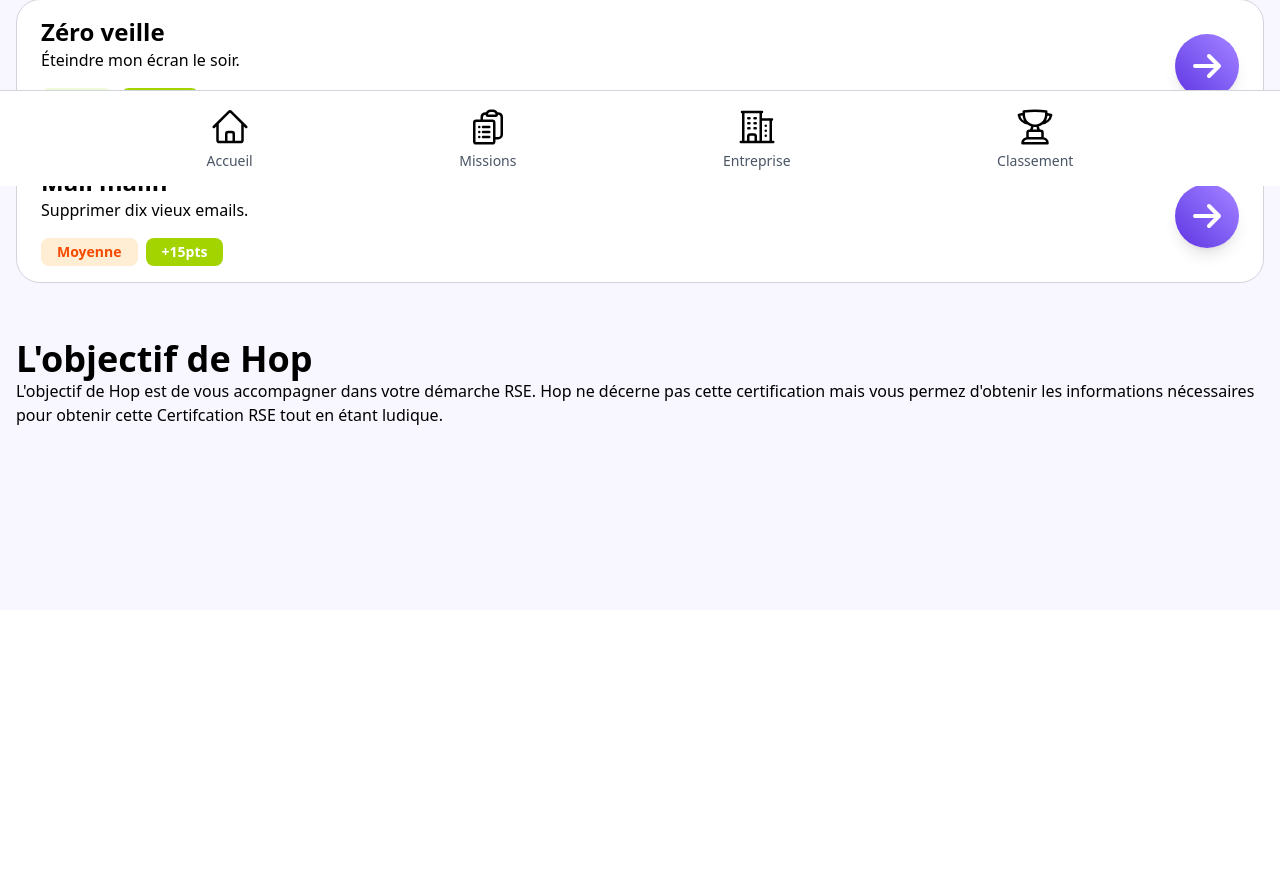
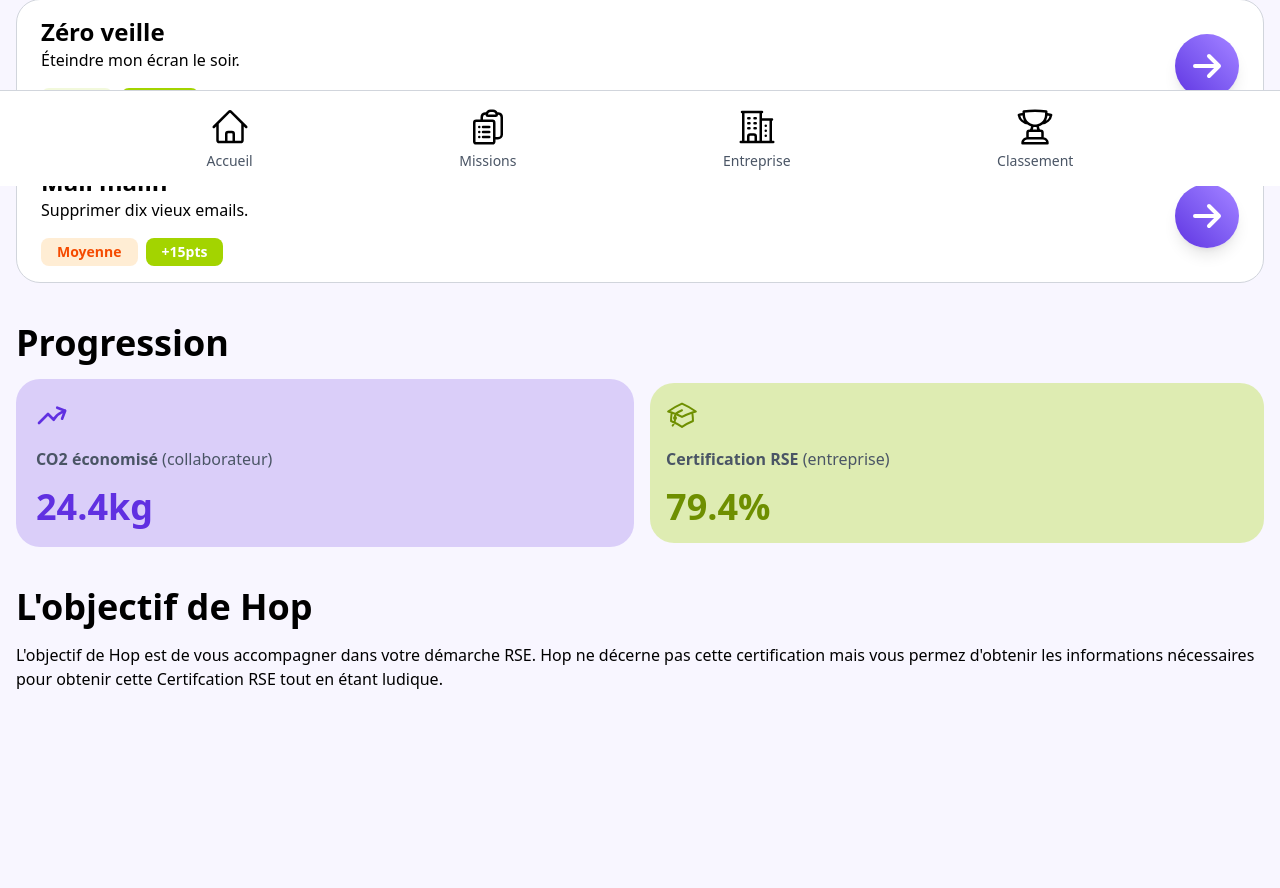
Before and after one commit to BaptisteDelavenay/Hop, a PHP site: page /app/views/accueilCollaborateur.php in a window 1280 px wide. Shown: the part 614-1502 px from the top of the page. Before the commit the page ends 1039 px from the top, so only its background shows below. Run offline with PHP 8.4, Linux system fonts and the light colour scheme; the visitor is signed in with stand-in values (Sample User, id 1); data comes from the database, SQL or seed files in the repository; style sheets or scripts are compiled from the project's sources; some libraries are stand-ins or nearby versions.

Commit message:
ajout div progression dans la page d'accueil

```diff
--- a/app/views/accueilCollaborateur.php
+++ b/app/views/accueilCollaborateur.php
@@ -32,6 +32,7 @@
         $pdp = $infosUser["photo_profil"];
     ?>
 
+    <!-- Header avec photo de profil et nom -->
     <header class="w-full pt-10 p-4 mb-24 flex items-start justify-between">
 
         <div class="flex items-start">
@@ -47,7 +48,7 @@
         </div>
     </header>
 
-    <section class="bg-[#F8F6FF] p-4 w-full rounded-t-3xl absolute h-250">
+    <section class="bg-[#F8F6FF] p-4 w-full rounded-t-3xl absolute h-350">
 
         <!-- div Streak -->
         <div class="bg-white border border-gray-300 rounded-2xl px-4 py-6 relative -mt-20">
@@ -72,7 +73,7 @@
                     </div>
                     <p class="mt-2 text-sm text-gray-600 font-medium">Mes badges</p>
                 </div>
-                <!-- Bouton -->
+                <!-- Bouton voir le profil -->
                 <div>
                     <a href="profilCollaborateur.php"><button class="flex gap-2 items-center bg-gradient-to-tr from-hop-violet to-violet-400 px-5 py-2 rounded-4xl text-white font-bold active:scale-90 transition-all">Voir le profil<svg xmlns="http://www.w3.org/2000/svg" fill="none" viewBox="0 0 24 24" stroke-width="3" stroke="white" class="size-4"><path stroke-linecap="round" stroke-linejoin="round" d="m8.25 4.5 7.5 7.5-7.5 7.5" /></svg></button></a>
                 </div>
@@ -142,9 +143,33 @@
             </div>
             <?php endforeach; ?>
 
+
+
+    </section>
+
+    <!-- Section progression -->
+    <section class="">
+        <h2 class="mt-10 mb-4 text-4xl font-extrabold">Progression</h2>
+            <div class="flex items-center justify-between gap-4">
+            <!-- CO2 -->
+            <div class="bg-hop-violet/20 w-full rounded-3xl p-5 flex flex-col gap-4">
+                <svg xmlns="http://www.w3.org/2000/svg" fill="none" viewBox="0 0 24 24" stroke-width="2" stroke="currentColor" class="size-8 stroke-hop-violet"><path stroke-linecap="round" stroke-linejoin="round" d="M2.25 18 9 11.25l4.306 4.306a11.95 11.95 0 0 1 5.814-5.518l2.74-1.22m0 0-5.94-2.281m5.94 2.28-2.28 5.941" /></svg>
+                <p class="text-md text-gray-600"><b>CO2 économisé</b> (collaborateur)</p>
+                <h2 class="text-4xl font-extrabold text-hop-violet">24.4kg</h2>
+            </div>
+            <!-- RSE -->
+            <div class="bg-hop-vert/30 w-full rounded-3xl p-4 flex flex-col gap-4">
+                <svg xmlns="http://www.w3.org/2000/svg" fill="none" viewBox="0 0 24 24" stroke-width="1.5" stroke="currentColor" class="size-8 stroke-[#6E8F00]"><path stroke-linecap="round" stroke-linejoin="round" d="M4.26 10.147a60.438 60.438 0 0 0-.491 6.347A48.62 48.62 0 0 1 12 20.904a48.62 48.62 0 0 1 8.232-4.41 60.46 60.46 0 0 0-.491-6.347m-15.482 0a50.636 50.636 0 0 0-2.658-.813A59.906 59.906 0 0 1 12 3.493a59.903 59.903 0 0 1 10.399 5.84c-.896.248-1.783.52-2.658.814m-15.482 0A50.717 50.717 0 0 1 12 13.489a50.702 50.702 0 0 1 7.74-3.342M6.75 15a.75.75 0 1 0 0-1.5.75.75 0 0 0 0 1.5Zm0 0v-3.675A55.378 55.378 0 0 1 12 8.443m-7.007 11.55A5.981 5.981 0 0 0 6.75 15.75v-1.5" /></svg>
+                <p class="text-md text-gray-600"><b>Certification RSE</b> (entreprise)</p>
+                <h2 class="text-4xl font-extrabold text-[#6E8F00]">79.4%</h2>
+            </div>
+        </div>
+    </section>
+
+    <!-- Section a propos -->
     <section>
 
-            <h2 class="mt-10 text-4xl font-extrabold">L'objectif de Hop</h2>
+        <h2 class="mt-10 mb-4 text-4xl font-extrabold">L'objectif de Hop</h2>
 
         <p>L'objectif de Hop est de vous accompagner dans votre démarche RSE. Hop ne décerne pas cette certification mais vous permez d'obtenir les informations nécessaires pour obtenir cette Certifcation RSE tout en étant ludique.</p>
 
@@ -152,10 +177,9 @@
 
     </section>
 
-    </section>
-
     <?php include("../../composants/nav.php"); ?>
 
+    <!-- Div paramètre du compte -->
     <div class="js-CompteModal items-center justify-center top-0 left-0 h-full w-full bg-black/60 p-4 pt-60 fixed hidden">
         <div class="bg-white h-auto rounded-2xl flex flex-col p-4 gap-4">
             <div class="js-closeModal">
```
Lines whose indentation alone changed are shown as unchanged.
